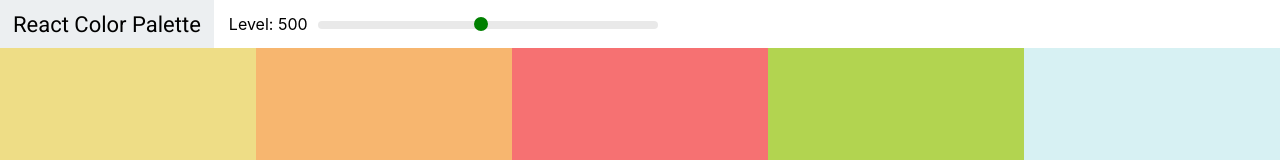
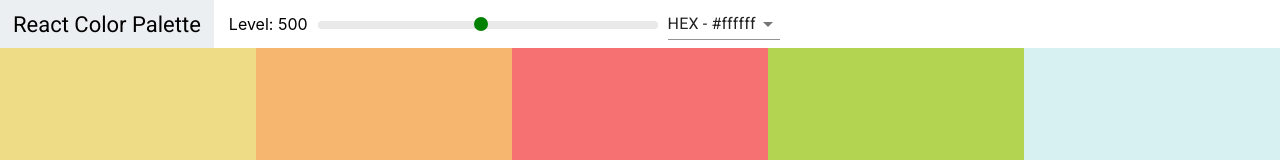
Before and after one commit to rgecoder/react-palette-project, a React (Create React App) app: page / in a window 1280 px wide. Shown: the top 160 px of the page. Built offline with nearby package versions, Linux system fonts and the light colour scheme.

Commit message:
Add Material UI & add Select on Navbar.js

```diff
--- a/package.json
+++ b/package.json
@@ -3,6 +3,7 @@
   "version": "0.1.0",
   "private": true,
   "dependencies": {
+    "@material-ui/core": "^4.9.3",
     "@testing-library/jest-dom": "^4.2.4",
     "@testing-library/react": "^9.4.0",
     "@testing-library/user-event": "^7.2.1",
--- a/src/Navbar.js
+++ b/src/Navbar.js
@@ -1,11 +1,23 @@
 import React, { Component } from "react";
+import Select from "@material-ui/core/Select";
+import MenuItem from "@material-ui/core/MenuItem";
 import Slider from "rc-slider";
 import "rc-slider/assets/index.css";
 import "./Navbar.css";
 
 class Navbar extends Component {
+  constructor(props){
+    super(props);
+    this.state = {format: "hex"};
+    this.handleChange = this.handleChange.bind(this);
+  }
+  handleChange(e){
+    this.setState({format: e.target.value});
+    this.props.handleChange(e.target.value);
+  }
   render() {
-    const { level, changeLevel } = this.props;
+    const { level, changeLevel, handleChange } = this.props;
+    const {format} = this.state;
     return (
       <header className="Navbar">
         <div className="logo">
@@ -23,6 +35,13 @@
             />
           </div>
         </div>
+        <div className="select-container">
+          <Select value={format} onChange={this.handleChange}>
+            <MenuItem value="hex">HEX - #ffffff</MenuItem>
+            <MenuItem value="rgb">RGB - rgb(255,255,255)</MenuItem>
+            <MenuItem value="rgba">RGBA - rgb(255,255,255, 1.0)</MenuItem>
+          </Select>
+        </div>
       </header>
     );
   }
--- a/src/Palette.js
+++ b/src/Palette.js
@@ -6,21 +6,25 @@
 class Palette extends Component {
   constructor(props) {
     super(props);
-    this.state = { level: 500 };
+    this.state = { level: 500, format: "hex" };
     this.changeLevel = this.changeLevel.bind(this);
+    this.changeFormat = this.changeFormat.bind(this);
   }
   changeLevel(level) {
     this.setState({ level });
   }
+  changeFormat(val){
+    this.setState({format: val});
+  }
   render() {
     const { colors } = this.props.palette;
-    const { level } = this.state;
+    const { level, format } = this.state;
     const colorBoxes = colors[level].map(color => (
-      <ColorBox background={color.hex} name={color.name} />
+      <ColorBox background={color[format]} name={color.name} />
     ));
     return (
       <div className="Palette">
-        <Navbar level={level} changeLevel={this.changeLevel} />
+        <Navbar level={level} changeLevel={this.changeLevel} handleChange={this.changeFormat}/>
 
         <div className="Palette-colors">{colorBoxes}</div>
         {/* footer eventually */}
--- a/src/colorHelpers.js
+++ b/src/colorHelpers.js
@@ -21,7 +21,7 @@
         rgb: chroma(scale[i]).css(),
         rgba: chroma(scale[i])
           .css()
-          .replace("rgba", "rgba")
+          .replace("rgb", "rgba")
           .replace(")", ",1.0)")
       });
     }
```
Also changed, not shown: 1 other file (tests, documents, lock files or other folders).
